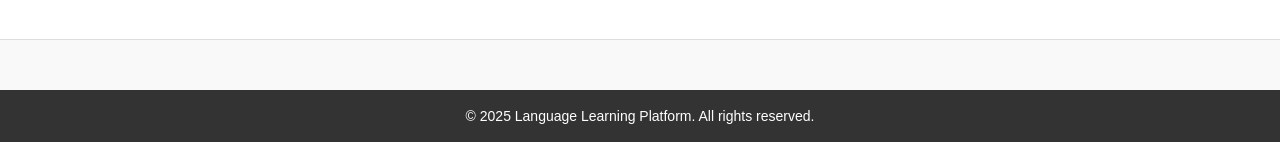
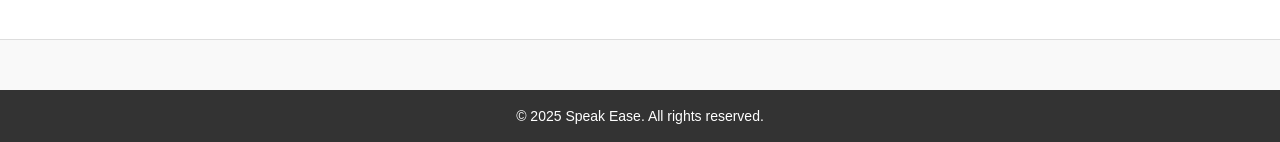
Before and after one commit to VIJAYWHAT/speak-ease, a Flask app: page /profile in a window 1280 px wide. Shown: the part 787-929 px from the top of the page. Run offline with Flask 3, Linux system fonts and the light colour scheme.

Commit message:
Footer name change

```diff
--- a/app/templates/profile.html
+++ b/app/templates/profile.html
@@ -58,7 +58,7 @@
 
     <footer>
         <div class="container">
-            <p>&copy; 2025 Language Learning Platform. All rights reserved.</p>
+            <p>&copy; 2025 Speak Ease. All rights reserved.</p>
         </div>
     </footer>
 </body>
```
